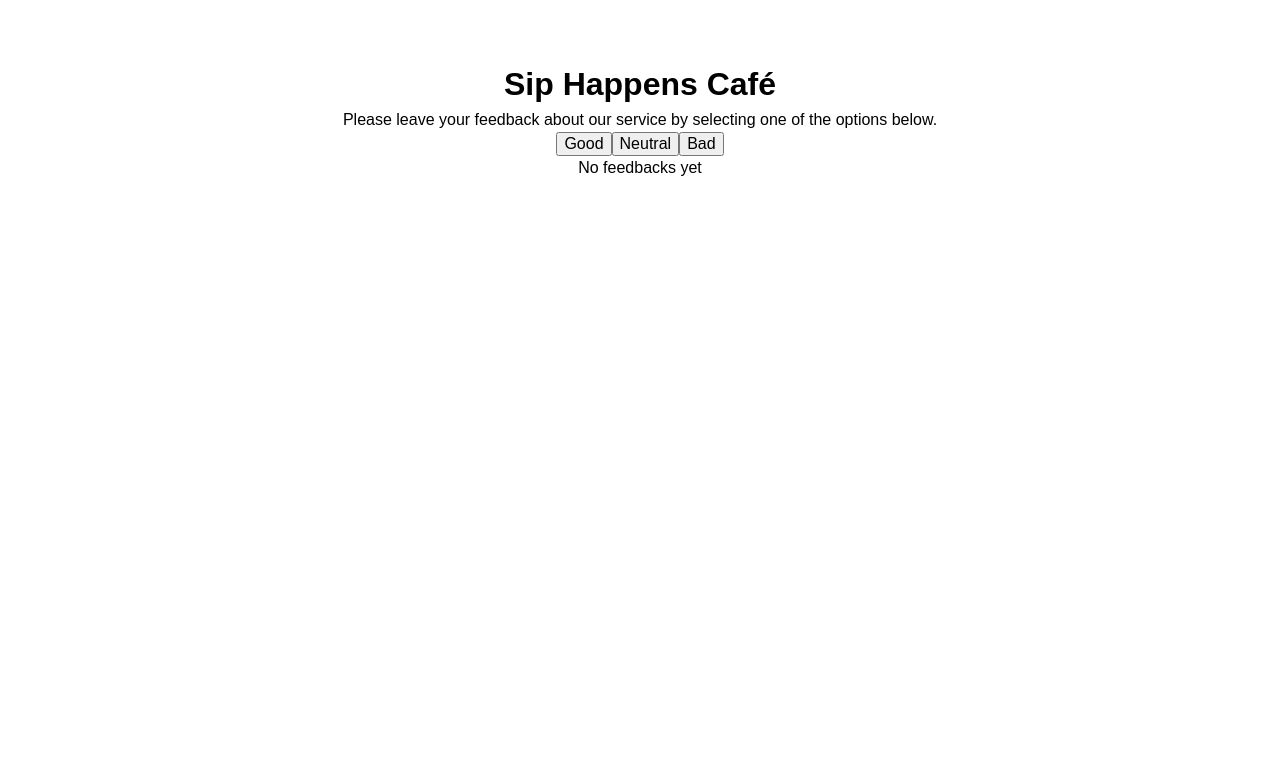
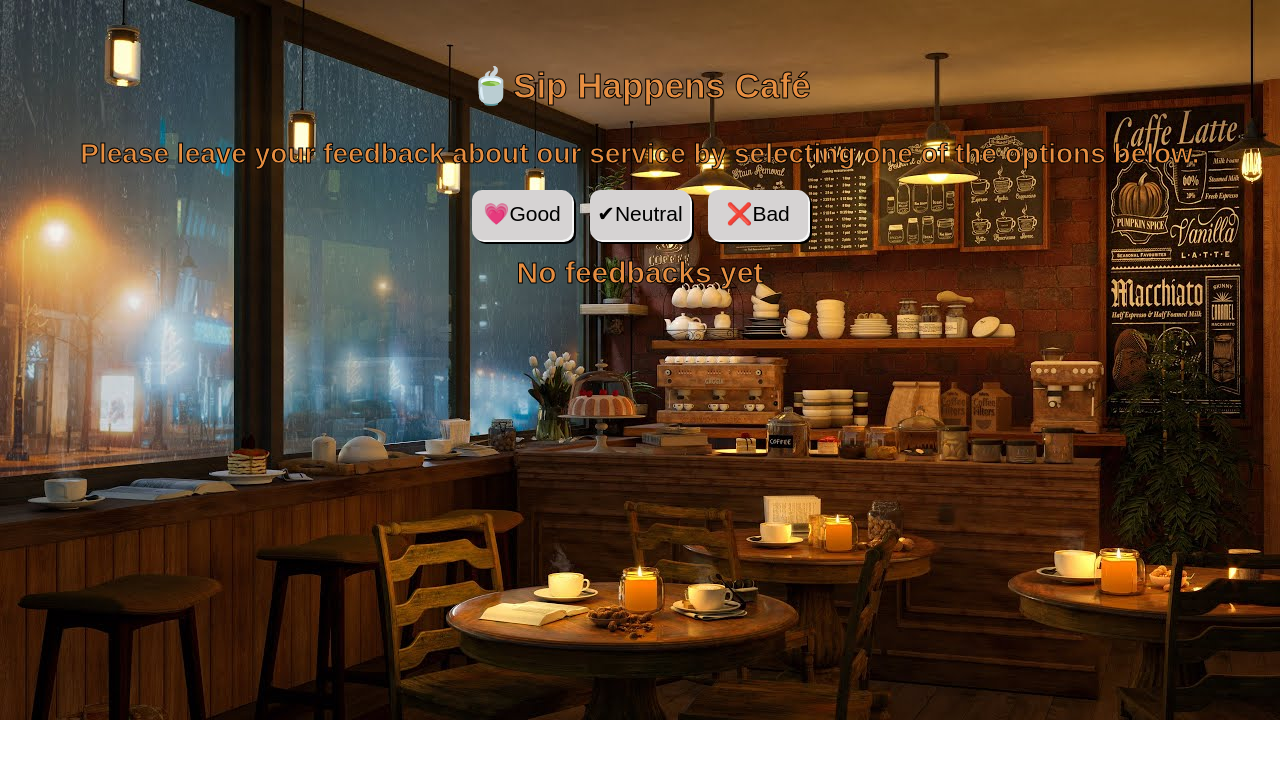
Before and after one commit to With0utN3me/goit-react-hw-02, a React (Vite) app: page / in a window 1280 px wide. Shown: the top 758 px of the page. Built offline with nearby package versions, Linux system fonts and the light colour scheme.

Commit message:
all tasks conpleted

```diff
--- a/src/components/App.css
+++ b/src/components/App.css
@@ -6,3 +6,11 @@
   align-items: center;
   text-align: center;
 }
+.feedback-p{
+  font-size: 30px;
+  font-weight: 550;
+  color: rgb(230, 142, 65);
+  -webkit-text-stroke-width: 1px;
+  -webkit-text-stroke-color: black;
+  margin-top: 10px;
+}
--- a/src/components/App.jsx
+++ b/src/components/App.jsx
@@ -1,15 +1,27 @@
 import './App.css'
-import { useState } from 'react';
+import { useState, useEffect } from 'react';
 import Description from './DescriptionTitle';
 import Options from './Options';
 import Feedback from './Feedback';
 const App = () => {
-  const [feedbacks, setFeedbacks] = useState ({
-    good: 0,
-    neutral: 0,
-    bad: 0
+  const [feedbacks, setFeedbacks] = useState (() => {
+    const savedFeedbacks = window.localStorage.getItem("saved-feedbacks");
+    if(savedFeedbacks !== null) {
+      return JSON.parse(savedFeedbacks);
+    }
+      return {
+        good: 0,
+        neutral: 0,
+        bad: 0
+      }
   })
-  let [totalFeedback, setTotalFeedback] = useState(0)
+  const [totalFeedback, setTotalFeedback] = useState (() => {
+    const savedTotalFeedback = window.localStorage.getItem("saved-total-feedbacks");
+    if(savedTotalFeedback !== null) {
+      return +savedTotalFeedback;
+    }
+    return 0;
+  })
   const updateFeedback = feedbackType => {
     setFeedbacks(prevState => ({
       ...prevState,
@@ -25,6 +37,12 @@ const App = () => {
     });
     setTotalFeedback(0);
   }
+  useEffect(() => {
+    window.localStorage.setItem("saved-feedbacks", JSON.stringify(feedbacks));
+  }, [feedbacks]);
+  useEffect(() => {
+    window.localStorage.setItem("saved-total-feedbacks", totalFeedback);
+  }, [totalFeedback]);
   return (
     <>
     <Description/>
@@ -37,7 +55,8 @@ const App = () => {
         valueG = {feedbacks.good}
         valueN = {feedbacks.neutral}
         valueB = {feedbacks.bad}
-    /> : <p>No feedbacks yet</p>}
+        valueTF = {totalFeedback}
+    /> : <p className='feedback-p'>No feedbacks yet</p>}
     </>
   )
 }
--- a/src/components/DescriptionTitle.jsx
+++ b/src/components/DescriptionTitle.jsx
@@ -1,8 +1,9 @@
+import css from "./DescriptionTitle.module.css"
 const Description = () => {
     return (
-        <div>
-            <h1>Sip Happens Café</h1>
-            <p>Please leave your feedback about our service by selecting one of the options below.</p>
+        <div className={css["description-wrapper"]}>
+            <h1 className={css["title"]}>&#127861;Sip Happens Café</h1>
+            <p className={css["description-p"]}>Please leave your feedback about our service by selecting one of the options below.</p>
         </div>
     )
 }
--- /dev/null
+++ b/src/components/DescriptionTitle.module.css
@@ -0,0 +1,16 @@
+.description-wrapper{
+    display: flex;
+    flex-direction: column;
+    gap: 20px;
+    margin-bottom: 15px;
+    color: rgb(230, 142, 65);
+    -webkit-text-stroke-width: 1px;
+    -webkit-text-stroke-color: black;
+}
+.title{
+    font-size: 35px;
+}
+.description-p{
+    font-size: 28px;
+    font-weight: 550;
+}
--- a/src/components/Feedback.jsx
+++ b/src/components/Feedback.jsx
@@ -1,10 +1,13 @@
-const Feedback = ({valueG, valueN, valueB}) =>{
+import css from "./Feedback.module.css"
+const Feedback = ({valueG, valueN, valueB, valueTF}) =>{
     return (
-        <div>
-            <p>Good: {valueG}</p>
-            <p>Neutral: {valueN}</p>
-            <p>Bad: {valueB}</p>
-        </div>
+        <ul className={css["feedback-list"]}>
+            <li className={css["feedback-list-item"]}>&#128151;Good: {valueG}</li>
+            <li className={css["feedback-list-item"]}>&#10004;Neutral: {valueN}</li>
+            <li className={css["feedback-list-item"]}>&#10060;Bad: {valueB}</li>
+            <li className={css["feedback-list-item"]}>Total: {valueTF}</li>
+            <li className={css["feedback-list-item"]}>&#128154;Positive: {Math.round((valueG / valueTF) * 100)}&#37;</li>
+        </ul>
     )
 }
 export default Feedback;
--- /dev/null
+++ b/src/components/Feedback.module.css
@@ -0,0 +1,30 @@
+.feedback-list{
+    margin-top: 20px;
+    display: flex;
+    flex-direction: column;
+    justify-content: center;
+    align-items: center;
+    border: 2px solid black;
+    border-radius: 10px;
+    overflow: hidden;
+}
+.feedback-list-item{
+    text-align: left;
+    width: 500px;
+    font-size: 20px;
+    border-top: 2px solid black;
+    padding-left: 8px;
+}
+.feedback-list-item:first-child{
+    border-top: none;
+    background-color: rgba(126, 252, 0, 0.6);
+}
+.feedback-list-item:nth-child(2){
+    background-color: rgba(128, 128, 128, 0.6);
+}
+.feedback-list-item:nth-child(3){
+    background-color: rgba(225, 35, 73, 0.6);
+}
+.feedback-list-item:nth-child(4), .feedback-list-item:nth-child(5){
+    background-color: rgba(127, 255, 212, 0.6);
+}
--- a/src/components/Options.jsx
+++ b/src/components/Options.jsx
@@ -1,11 +1,11 @@
-
+import css from "./Options.module.css"
 const Options = ({updateF, totalF, resetF}) => {
 return (
-    <div>
-        <button onClick={() => updateF("good")}>Good</button>
-        <button onClick={() => updateF("neutral")}>Neutral</button>
-        <button onClick={() => updateF("bad")}>Bad</button>
-        {totalF > 0 && <button onClick={resetF}>Reset</button>}
+    <div className={css["options-wrapper"]}>
+        <button className={css["options-button"]} onClick={() => updateF("good")}>&#128151;Good</button>
+        <button className={css["options-button"]} onClick={() => updateF("neutral")}>&#10004;Neutral</button>
+        <button className={css["options-button"]} onClick={() => updateF("bad")}>&#10060;Bad</button>
+        {totalF > 0 && <button className={css["options-button"]} onClick={resetF}>&#9851;Reset</button>}
     </div>
 )
 }
--- /dev/null
+++ b/src/components/Options.module.css
@@ -0,0 +1,21 @@
+.options-wrapper{
+    display: flex;
+    justify-content: center;
+    gap: 18px;
+    width: 500px;
+}
+.options-button{
+    font-size: 21px;
+    width: 100px;
+    height: 50px;
+    border-radius: 10px;
+    border: none;
+    box-shadow: 2px 2px 0 0 whitesmoke,
+    4px 4px 0 0 black;
+    transition-duration: 200ms;
+    background-color: rgb(214, 211, 211);
+}
+.options-button:hover{
+    box-shadow: 3px 3px whitesmoke, 6px 6px 0 0 black;
+    transform: translate(2px, -2px);
+}
--- a/src/index.css
+++ b/src/index.css
@@ -4,6 +4,9 @@ body {
   line-height: 1.5;
   display: flex;
   justify-content: center;
+  background-image: url("../public/cafebackground.jpg");
+  background-repeat: no-repeat;
+  background-size: cover;
 }
 
 h1,
```
Also changed, not shown: public/cafebackground.jpg (added).
